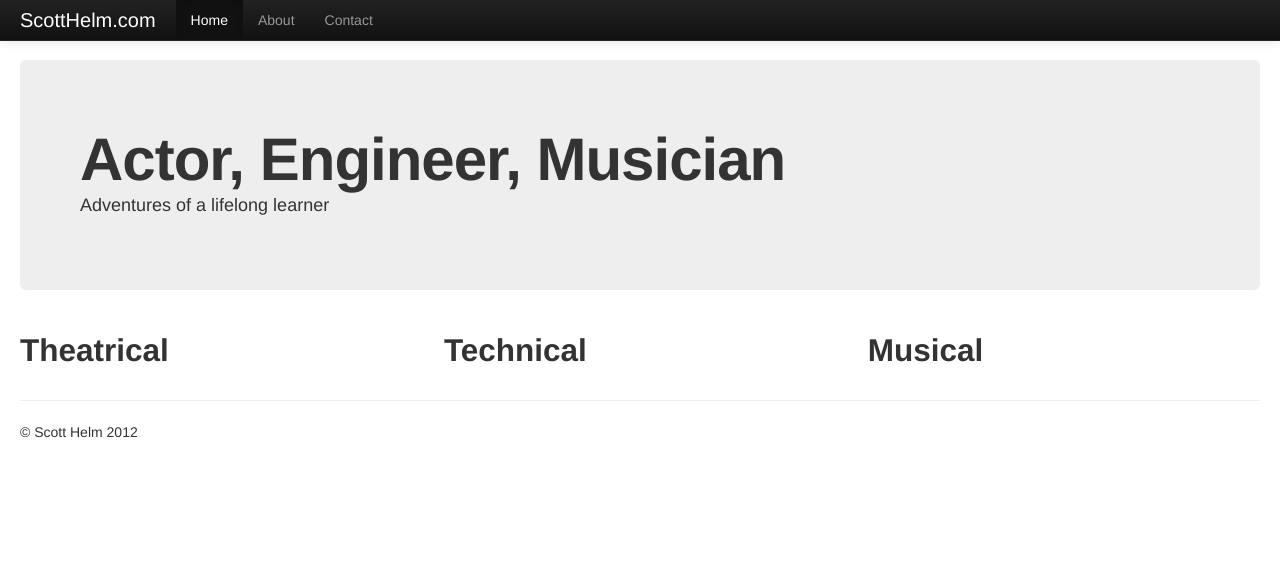
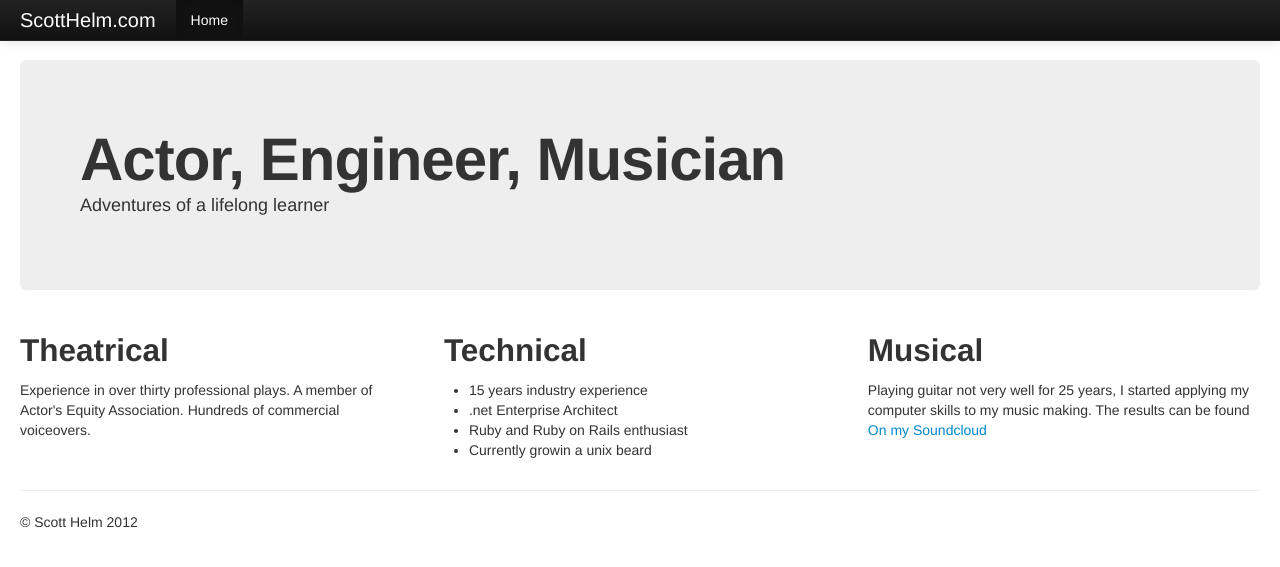
Before and after one commit to scotthelm/scotthelm.github.com.raw, a Jekyll site: the page built from index.html, in a window 1280 px wide. Shown: the top 567 px of the page. Built offline with Jekyll 4.4.1, drawn with Linux system fonts in a browser that asks for light colours; nearby versions of some CDN libraries.

Commit message:
more content on first page

```diff
--- a/_layouts/base.html
+++ b/_layouts/base.html
@@ -47,8 +47,6 @@
           <div class="nav-collapse collapse">
             <ul class="nav">
               <li class="active"><a href="#">Home</a></li>
-              <li><a href="#about">About</a></li>
-              <li><a href="#contact">Contact</a></li>
             </ul>
           </div><!--/.nav-collapse -->
         </div>
--- a/index.html
+++ b/index.html
@@ -9,11 +9,26 @@ title: "Scott Helm: Actor, Engineer, Lifelong Learner"
 <div class="row-fluid">
   <div class="span4">
     <h2>Theatrical</h2>
+    <p>
+    Experience in over thirty professional plays. A member of Actor's Equity
+    Association.  Hundreds of commercial voiceovers.
+    </p>
   </div>
   <div class="span4">
     <h2>Technical</h2>
+    <p>
+      <ul>
+        <li>15 years industry experience</li>
+        <li>.net Enterprise Architect</li>
+        <li>Ruby and Ruby on Rails enthusiast</li>
+        <li>Currently growin a unix beard</li>
+      </ul>
+    </p>
   </div>
   <div class="span4">
     <h2>Musical</h2>
+    <p>Playing guitar not very well for 25 years, I started applying my
+    computer skills to my music making. The results can be found
+    <a href="http://soundcloud.com/plasticide">On my Soundcloud</a>
   </div>
 </div>
```
Also changed, not shown: 1 other file.
